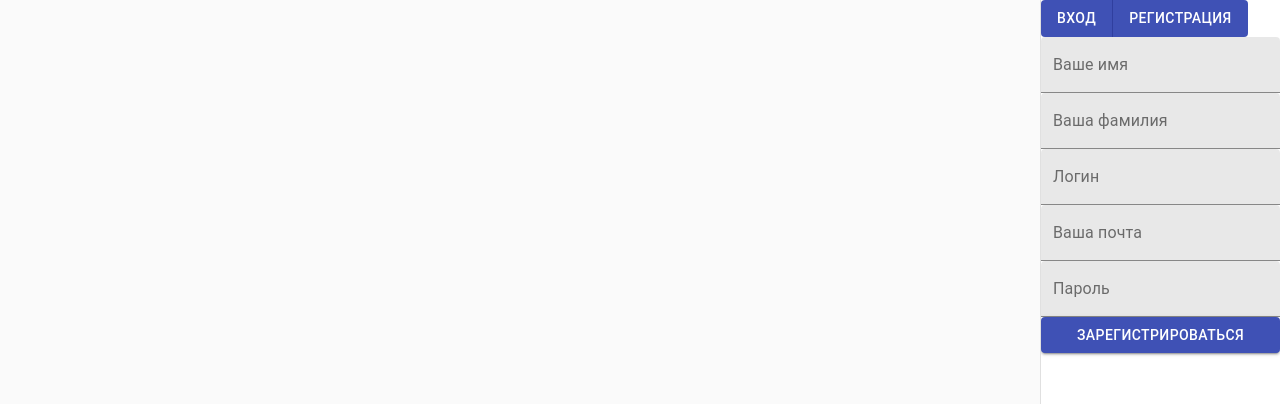
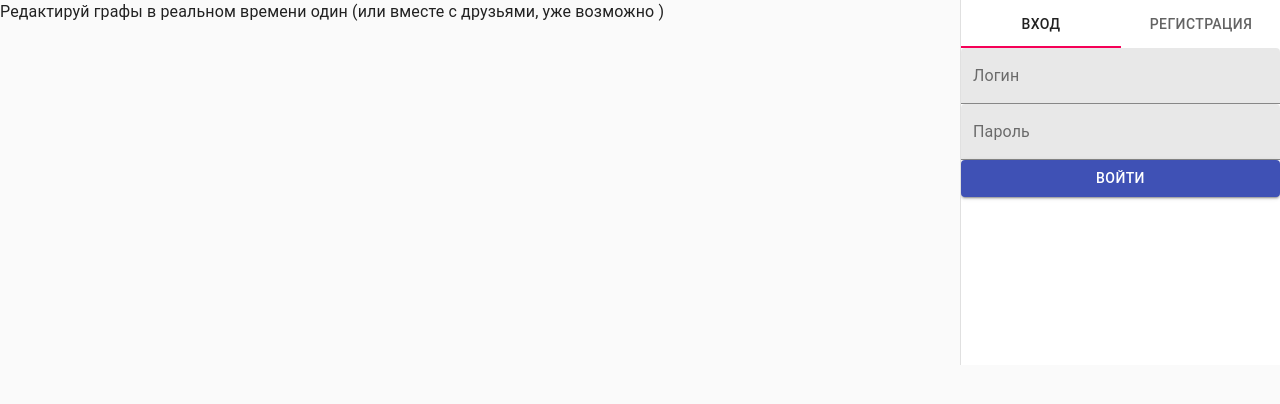
Before and after one commit to POWER-OF-YOUTH/graph-app-client, a React (Create React App) app: page / in a window 1280 px wide. Shown: the top 404 px of the page. Built offline with nearby package versions, Linux system fonts and the light colour scheme.

Commit message:
design 0.2

```diff
--- a/src/pages/MainPage.js
+++ b/src/pages/MainPage.js
@@ -4,6 +4,7 @@
 import Drawer from '@material-ui/core/Drawer';
 import CssBaseline from '@material-ui/core/CssBaseline';
 import AppBar from '@material-ui/core/AppBar';
+import Toolbar from '@material-ui/core/Toolbar';
 import Tabs from '@material-ui/core/Tabs';
 import Tab from '@material-ui/core/Tab';
 import Typography from '@material-ui/core/Typography';
@@ -12,37 +13,77 @@
 import ButtonGroup from '@material-ui/core/ButtonGroup';
 import { TextField } from '@material-ui/core';
 
-const drawerWidth = 240;
+function TabPanel(props) {
+  const { children, value, index, ...other } = props;
+
+  return (
+    <div
+      role="tabpanel"
+      hidden={value !== index}
+      id={`simple-tabpanel-${index}`}
+      aria-labelledby={`simple-tab-${index}`}
+      {...other}
+    >
+      {value === index && (
+        <Box p={3}>
+          <Typography>{children}</Typography>
+        </Box>
+      )}
+    </div>
+  );
+}
+
+TabPanel.propTypes = {
+  children: PropTypes.node,
+  index: PropTypes.any.isRequired,
+  value: PropTypes.any.isRequired,
+};
+
+function a11yProps(index) {
+  return {
+    id: `simple-tab-${index}`,
+    'aria-controls': `simple-tabpanel-${index}`,
+  };
+}
+
+
+const drawerWidth = 320;
+const drawerHeight = 365;
+
 
 const useStyles = makeStyles((theme) => ({
   root: {
     display: 'flex',
   },
   appBar: {
-    width: `calc(100% - ${drawerWidth}px)`,
-    marginRight: drawerWidth,
+    zIndex: theme.zIndex.drawer + 1,
   },
   drawer: {
     width: drawerWidth,
+    height: drawerHeight,
     flexShrink: 0,
   },
   drawerPaper: {
     width: drawerWidth,
+    height: drawerHeight,
   },
-  toolbar: theme.mixins.toolbar,
+  drawerContainer: {
+    overflow: 'auto',
+  },
   content: {
     flexGrow: 1,
-    backgroundColor: theme.palette.background.default,
     padding: theme.spacing(3),
   },
 }));
 
 
-
-
-
 export default function MainPage() {
   const classes = useStyles();
+  const [value, setValue] = React.useState(0);
+
+  const handleChange = (event, newValue) => {
+    setValue(newValue);
+  };
 
   return (
 
@@ -50,10 +91,11 @@
       <CssBaseline />
       <AppBar position="fixed" className={classes.appBar}>
 
-      </AppBar>
-      <main className={classes.content}>
-        <div className={classes.toolbar} />
-      </main>
+        </AppBar>
+        <Typography paragraph>
+          Редактируй графы в реальном времени один (или вместе с друзьями, уже возможно )
+        </Typography>
+      <TabPanel value={value} index={0}>
       <Drawer
         className={classes.drawer}
         variant="permanent"
@@ -63,10 +105,48 @@
         anchor="right"
       >
 
-          <ButtonGroup disableElevation variant="contained" color="primary">
-             <Button>Вход</Button>
-             <Button>Регистрация</Button>
-          </ButtonGroup>
+        <Tabs value={value} onChange={handleChange} aria-label="simple tabs example">
+          <Tab label="Вход" {...a11yProps(0)} />
+          <Tab label="Регистрация" {...a11yProps(1)} />
+
+        </Tabs>
+          <TextField
+            variant="filled"
+            color="secondary"
+            type="login"
+            label="Логин"
+            placeholder="Логин"
+
+          />
+           <TextField
+            variant="filled"
+            color="secondary"
+            type="password"
+            label="Пароль"
+            placeholder="Пароль"
+
+          />
+
+          <Button color="primary" variant="contained">Войти</Button>
+
+
+      </Drawer>
+      </TabPanel>
+      <TabPanel value={value} index={1}>
+      <Drawer
+        className={classes.drawer}
+        variant="permanent"
+        classes={{
+          paper: classes.drawerPaper,
+        }}
+        anchor="right"
+      >
+
+        <Tabs value={value} onChange={handleChange} aria-label="simple tabs example">
+          <Tab label="Вход" {...a11yProps(0)} />
+          <Tab label="Регистрация" {...a11yProps(1)} />
+
+        </Tabs>
           <TextField
             variant="filled"
             color="secondary"
@@ -111,6 +191,12 @@
 
 
       </Drawer>
+      </TabPanel>
+      <main className={classes.content}>
+        <div className={classes.toolbar} />
+      </main>
+
     </div>
+
   );
 }
```
